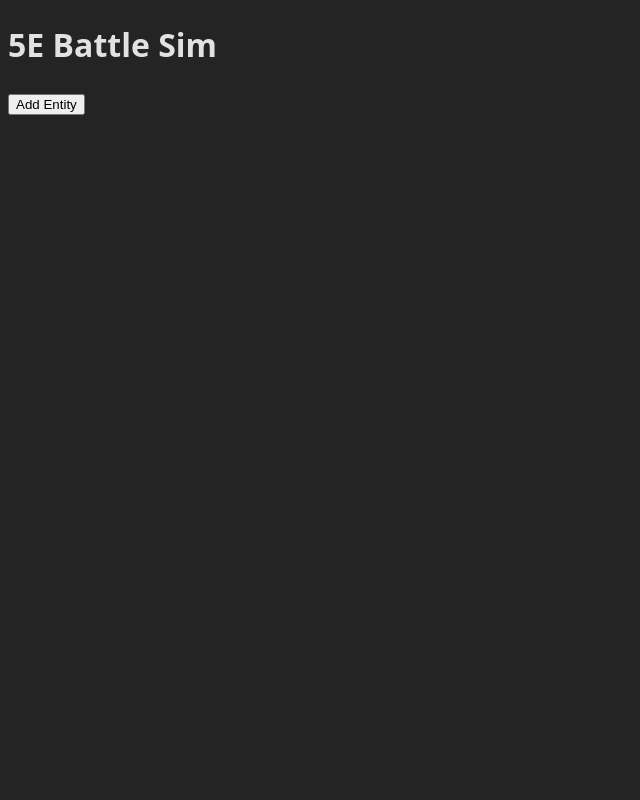
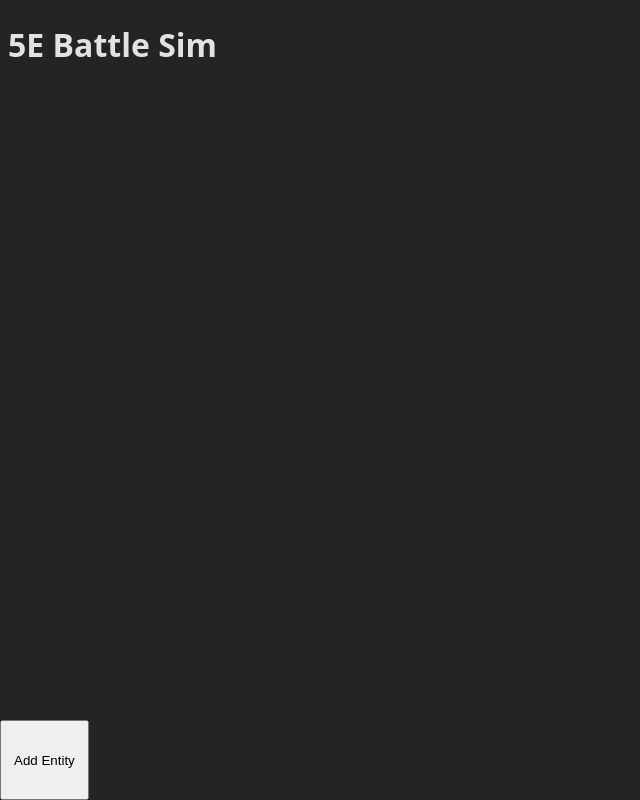
Before and after one commit to zakpayne8283/5e-battle-sim, a React (Vite) app: page / in a window 1280 px wide. Shown: the whole page, without its empty margins (0-640 px from the left). Built offline with nearby package versions, Linux system fonts and the light colour scheme.

Commit message:
added basic top level menu component

```diff
--- a/src/App.tsx
+++ b/src/App.tsx
@@ -7,6 +7,7 @@ import type { Entity } from './types/Entity';
 // CSS
 import "./App.css"
 import InitiativeTracker from './components/InitiativeTracker/InitiativeTracker';
+import TopLevelMenu from './components/TopLevelMenu/TopLevelMenu';
 
 function App() {
   // Define the entities, which will be creatures, players, etc
@@ -32,11 +33,7 @@ function App() {
     <>
       <h1>5E Battle Sim</h1>
       <InitiativeTracker entities={entities} />
-      <div>
-        <button onClick={addEntity}>
-          Add Entity
-        </button>
-      </div>
+      <TopLevelMenu />
     </>
   )
 }
--- /dev/null
+++ b/src/components/TopLevelMenu/TopLevelMenu.css
@@ -0,0 +1,20 @@
+#TopLevelMenu
+{
+    display: flex;
+    justify-content: center;
+
+    max-height: 100px;
+    height: 10%;
+
+    background-color: black;
+
+    position: fixed;
+    bottom: 0;
+    left: 0;
+}
+
+#TopLevelMenu > button
+{
+    padding-left: 12px;
+    padding-right: 12px;
+}
--- /dev/null
+++ b/src/components/TopLevelMenu/TopLevelMenu.tsx
@@ -0,0 +1,18 @@
+// Libraries
+import { useState } from 'react'
+
+// Local Imports
+import type { Entity } from '../../types/Entity';
+
+// CSS
+import './TopLevelMenu.css';
+
+function TopLevelMenu(){
+    return(
+        <div id="TopLevelMenu">
+            <button id="AddEntity">Add Entity</button>
+        </div>
+    )
+}
+
+export default TopLevelMenu;
```
